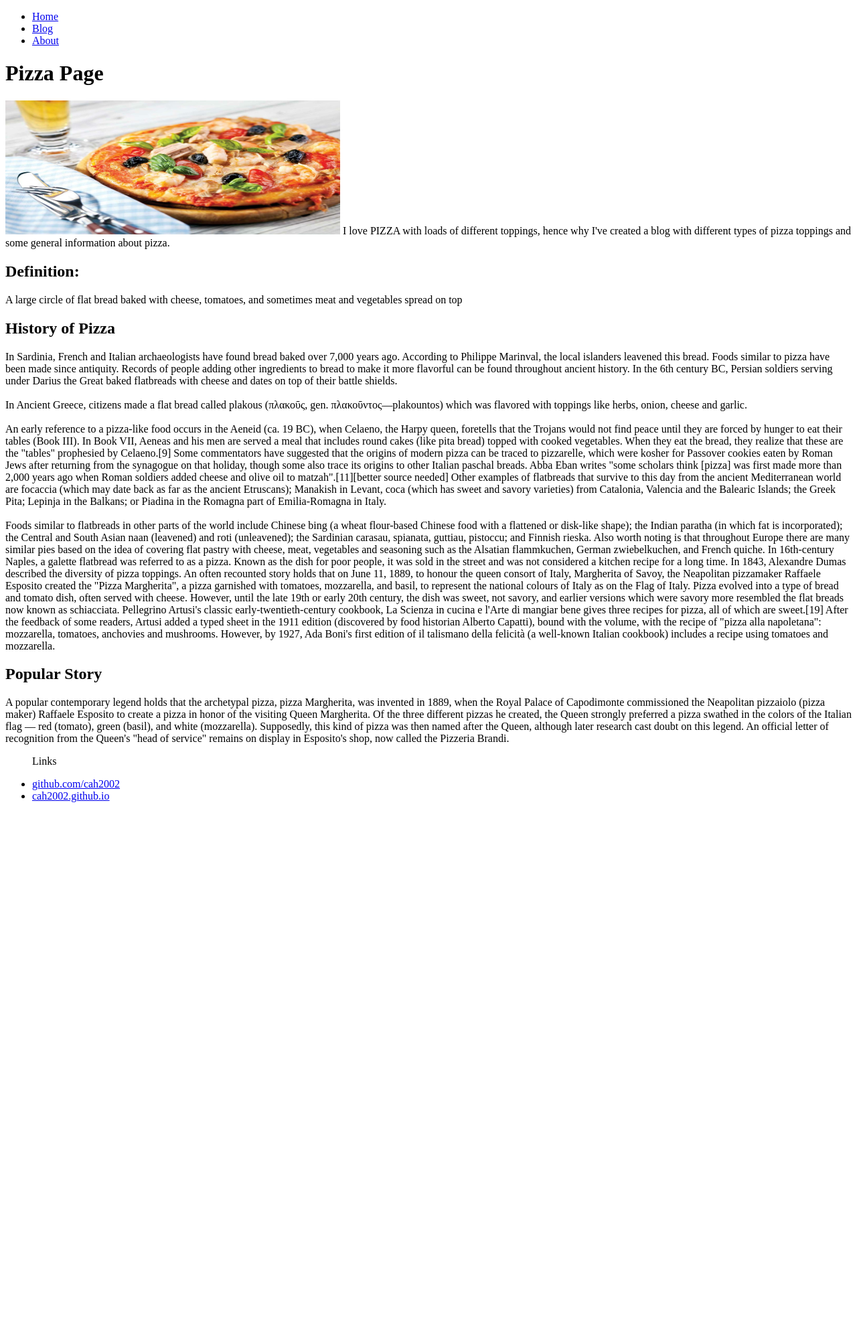
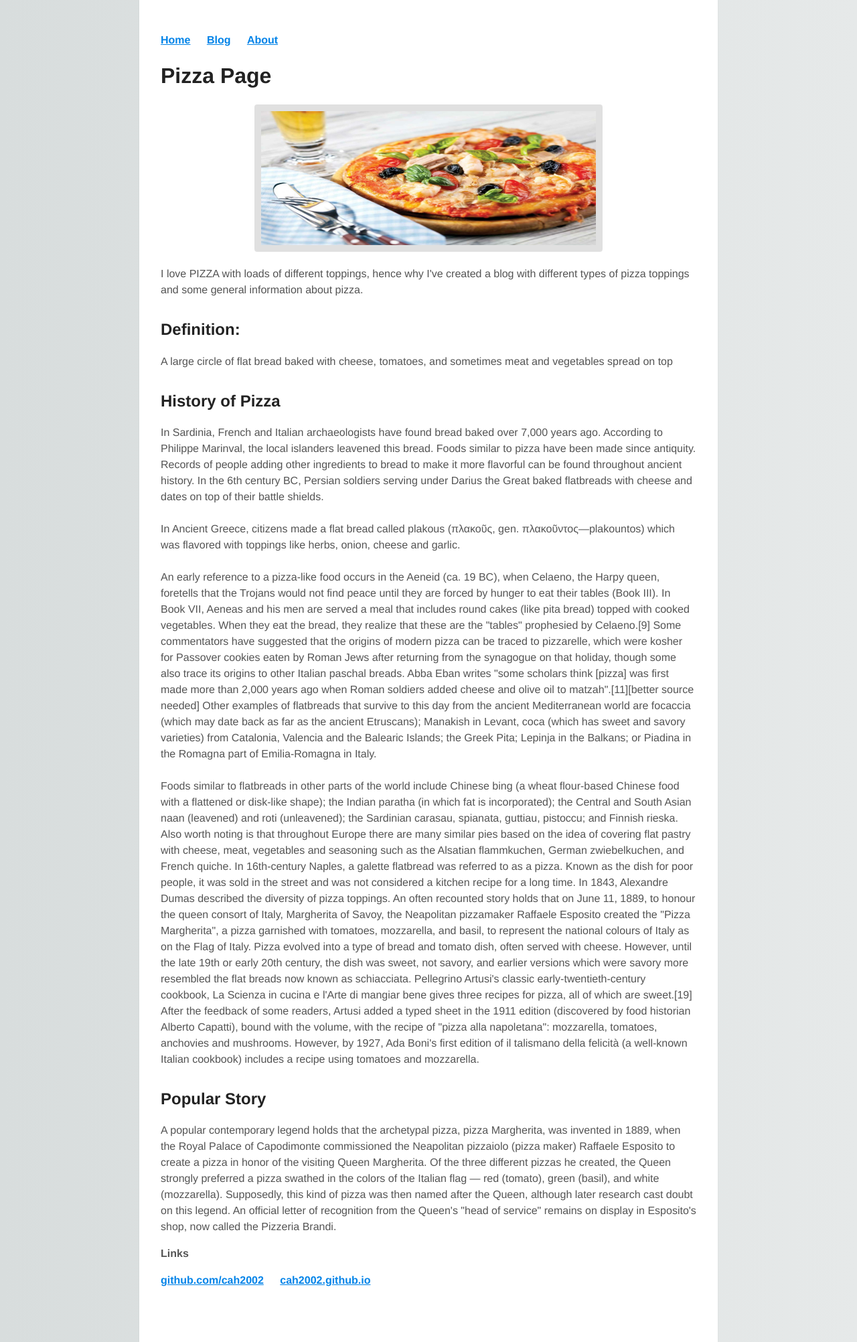
Before and after one commit to cah2002/cah2002.github.io, a Jekyll site: the page built from index.html, in a window 1280 px wide. Shown: the whole page at 67% size. Built offline with Jekyll 4.4.1, drawn with Linux system fonts in a browser that asks for light colours; before the commit the page ends 1214 px from its top, so only the background shows below that.

Commit message:
Update default.html

```diff
--- a/_layouts/default.html
+++ b/_layouts/default.html
@@ -3,7 +3,7 @@
   <head>
     <title>{{ page.title }}</title>
     <!--link to main stylesheet -->
-    <link rel="stylesheet" type="text/css" href=".../css/main.css">
+    <link rel="stylesheet" type="text/css" href="../css/main.css">
   </head>
   <body>
     <nav>
```
